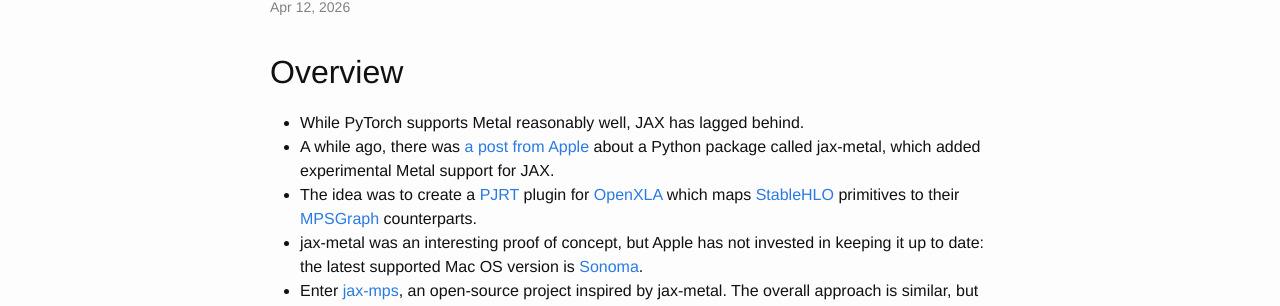
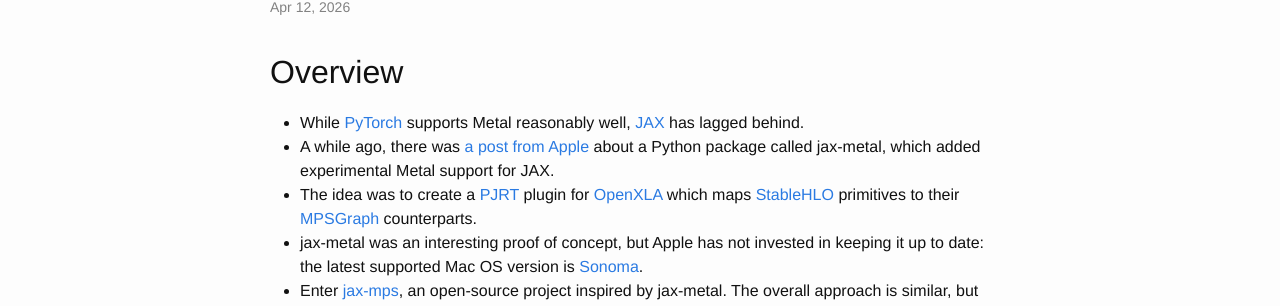
Before and after one commit to vglazer/vglazer.github.io, a Jekyll site: the page built from _posts/2026-04-12-jax-mps.md, in a window 1280 px wide. Shown: the part 152-458 px from the top of the page. Built offline with Jekyll 4.4.1, drawn with Linux system fonts in a browser that asks for light colours; nearby versions of some CDN libraries; part of the change alters nothing that is shown.

Commit message:
Added a couple of links

```diff
--- a/_posts/2026-04-12-jax-mps.md
+++ b/_posts/2026-04-12-jax-mps.md
@@ -8,7 +8,7 @@ categories: ml openxla stablehlo pjrt llvm osx mlx jax metal mps mac
 
 ## Overview
 
-- While PyTorch supports Metal reasonably well, JAX has lagged behind.
+- While [PyTorch](https://github.com/pytorch/pytorch) supports Metal reasonably well, [JAX](https://github.com/jax-ml/jax) has lagged behind.
 - A while ago, there was [a post from Apple](https://developer.apple.com/metal/jax/) about a Python package called jax-metal, which added experimental Metal support for JAX.
 - The idea was to create a [PJRT](https://openxla.org/xla/pjrt/cpp_api_overview) plugin for [OpenXLA](https://openxla.org/xla/architecture) which maps [StableHLO](https://github.com/openxla/stablehlo) primitives to their [MPSGraph](https://developer.apple.com/documentation/metalperformanceshadersgraph/mpsgraph) counterparts.
 - jax-metal was an interesting proof of concept, but Apple has not invested in keeping it up to date: the latest supported Mac OS version is [Sonoma](https://en.wikipedia.org/wiki/MacOS_version_history#Overview).
```
